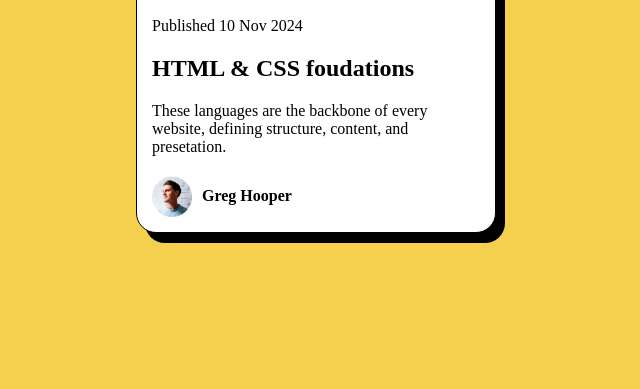
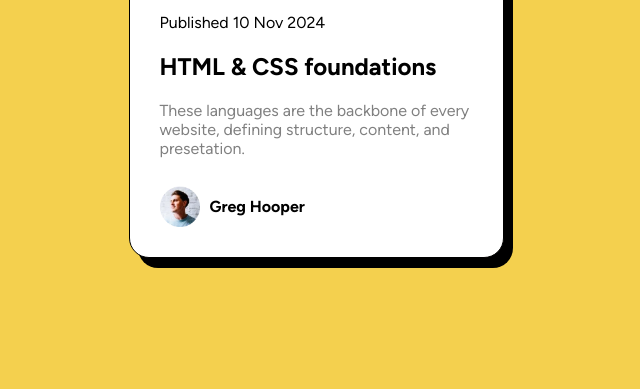
Before and after one commit to Augustto366/Blog-preview-card, a plain HTML site: page index.html in a window 1280 px wide. Shown: the part 411-800 px from the top of the page, without its empty margins (324-964 px from the left). Drawn offline with Linux system fonts and the light colour scheme.

Commit message:
finalizando projeto

```diff
--- /dev/null
+++ b/estilos/dispositivos.css
@@ -0,0 +1,9 @@
+@charset "UTF-8";
+
+@media screen and (min-width: 1024px) {
+    section > div#conteudo:hover {
+        color: hsl(47, 88%, 63%);
+        transition: 0.3s;
+        cursor: pointer;
+    }
+}
--- a/estilos/mobile.css
+++ b/estilos/mobile.css
@@ -1,6 +1,12 @@
 @charset "UTF-8";
 
+@font-face {
+    font-family: 'Figtree-Variable';
+    src: url(../fonts/Figtree-VariableFont_wght.ttf);
+}
+
 * {
+    font-family: Figtree-Variable;
     margin: 0px;
     padding: 0px;
     box-sizing: border-box;
@@ -27,8 +33,8 @@ main > section {
     gap: 20px;
     border: 1px solid #000;
     border-radius: 20px;
-    padding: 15px;
-    width: 360px;
+    padding: 30px;
+    width: 375px;
     box-shadow: 9px 10px 0px 0px;
     background-color: hsl(0, 0%, 100%);
 }
@@ -39,13 +45,10 @@ main > section > #logo {
     align-self: center;
 }
 
-main > section > p {
-
-}
-
 main > section > #especial {
     font-weight: bolder;
     padding: 6px 8px;
+    margin-top: 5px;
     border-radius: 4px;
     background-color: hsl(47, 88%, 63%);
 }
@@ -56,11 +59,16 @@ div#conteudo {
     gap: 20px;
 }
 
+div#conteudo > p {
+    color: hsl(0, 0%, 50%);
+}
+
 div.footer {
     display: flex;
     flex-direction: row;
     align-items: center;
     gap: 10px;
+    margin-top: 8px;
     font-weight: bolder;
 }
 
--- a/index.html
+++ b/index.html
@@ -5,6 +5,7 @@
     <meta name="viewport" content="width=device-width, initial-scale=1.0">
     <title>Document</title>
     <link rel="stylesheet" href="estilos/mobile.css">
+    <link rel="stylesheet" href="estilos/dispositivos.css">
 </head>
 <body>
     <main>
@@ -13,7 +14,7 @@
             <p id="especial">Learning</p>
             <p>Published 10 Nov 2024</p>
             <div id="conteudo">
-                <h1>HTML & CSS foudations</h1>
+                <h1>HTML & CSS foundations</h1>
                 <p>These languages are the backbone of every website, defining structure, content, and presetation.</p>
             </div>
 
```
Also changed, not shown: fonts/Figtree-VariableFont_wght.ttf (added).
